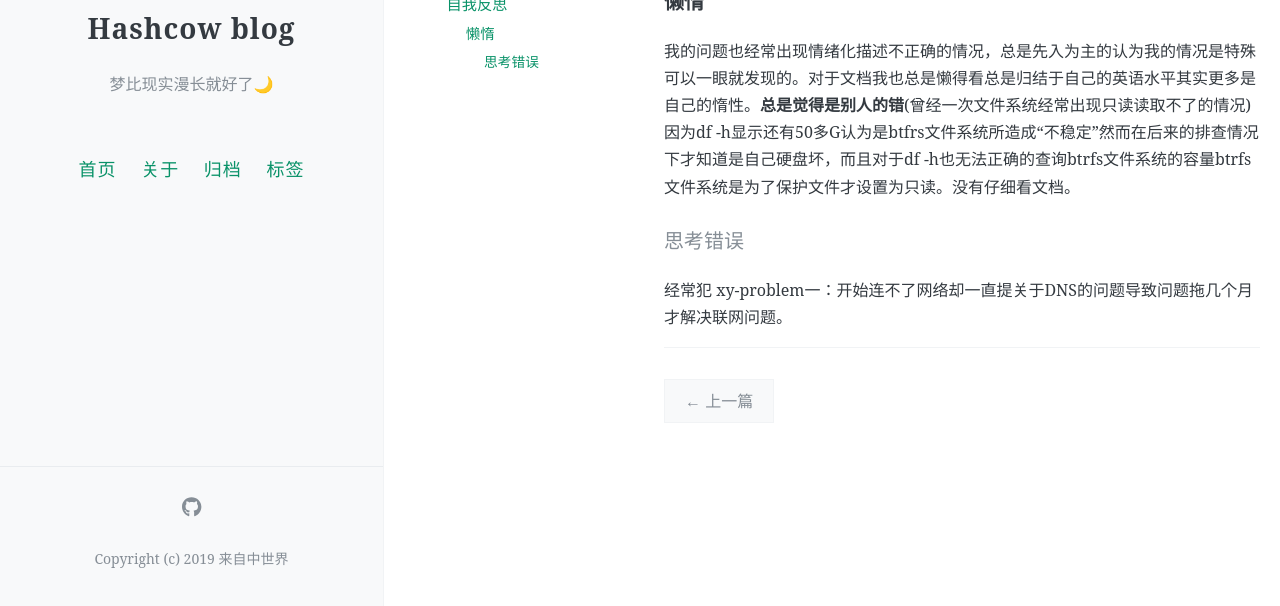
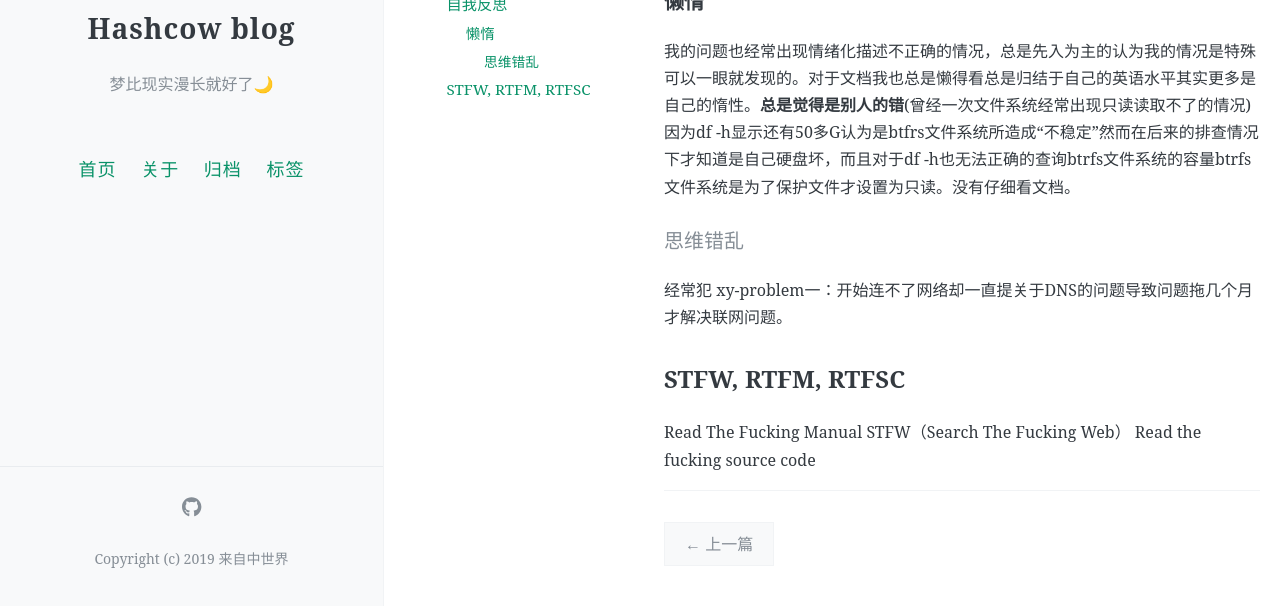
Before and after one commit to hashcowuwu/blog, a Jekyll site: the page built from _posts/2024-05-30-HowToAskQuestionsTheSmartWay-note.md, in a window 1280 px wide and 900 px high, scrolled down 944 px, cut to the strip 294-900 px from the top of the window. Built offline with Jekyll 4.4.1, drawn with Linux system fonts in a browser that asks for light colours; comment, search, counter and statistics services are not loaded.

Commit message:
change note

```diff
--- a/_posts/2024-05-30-HowToAskQuestionsTheSmartWay-note.md
+++ b/_posts/2024-05-30-HowToAskQuestionsTheSmartWay-note.md
@@ -41,5 +41,13 @@ toc: true
 
 我的问题也经常出现情绪化描述不正确的情况，总是先入为主的认为我的情况是特殊可以一眼就发现的。对于文档我也总是懒得看总是归结于自己的英语水平其实更多是自己的惰性。**总是觉得是别人的错**(曾经一次文件系统经常出现只读读取不了的情况)因为df -h显示还有50多G认为是btfrs文件系统所造成“不稳定”然而在后来的排查情况下才知道是自己硬盘坏，而且对于df -h也无法正确的查询btrfs文件系统的容量btrfs文件系统是为了保护文件才设置为只读。没有仔细看文档。
 
-#### 思考错误
+#### 思维错乱
+
 经常犯 xy-problem一：开始连不了网络却一直提关于DNS的问题导致问题拖几个月才解决联网问题。
+
+
+## STFW, RTFM, RTFSC
+
+Read The Fucking Manual
+STFW（Search The Fucking Web）
+Read the fucking source code
```
